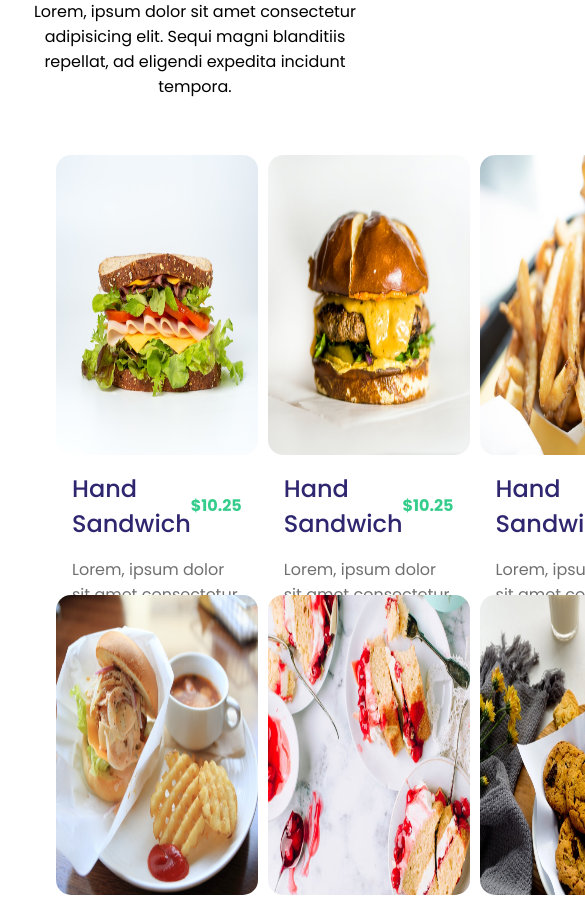
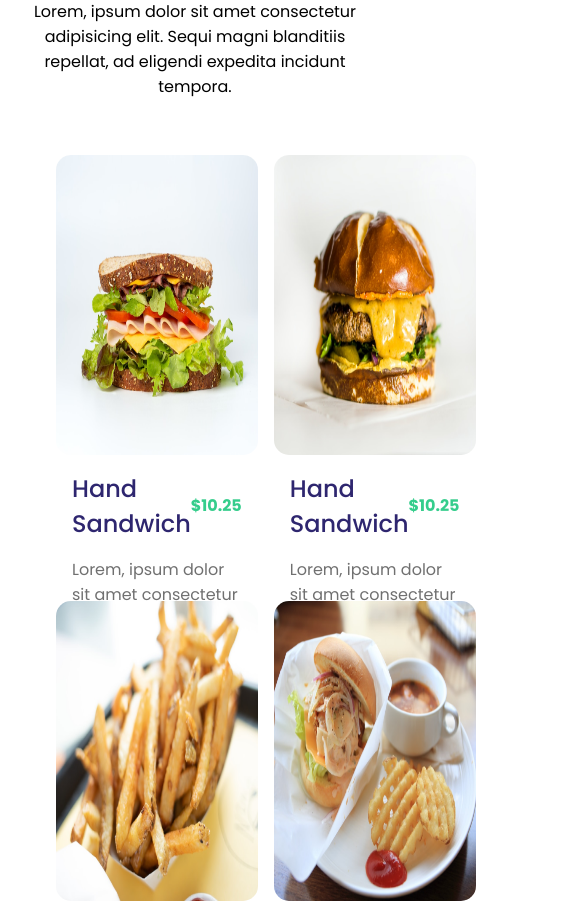
Before and after one commit to mart-anthony-stark/Expice-Restaurant-Vue-FE, a Vue app: page / in a window 390 px wide. Shown: the part 5940-6843 px from the top of the page, 585 px wide, since content can reach past the window. Built offline with nearby package versions, Linux system fonts and the light colour scheme.

Commit message:
Add: tablet media queries

```diff
--- a/src/components/FoodMenu.vue
+++ b/src/components/FoodMenu.vue
@@ -113,7 +113,7 @@ section {
     padding: 1.5rem;
     margin-top: 2rem;
     place-items: center;
-    gap: 10px;
+    gap: 1rem;
 
     .card {
       height: 430px;
@@ -157,5 +157,11 @@ section {
       }
     }
   }
+
+  @media (max-width: 1060px) {
+    .foods-container {
+      grid-template-columns: repeat(2, 1fr);
+    }
+  }
 }
 </style>
```
